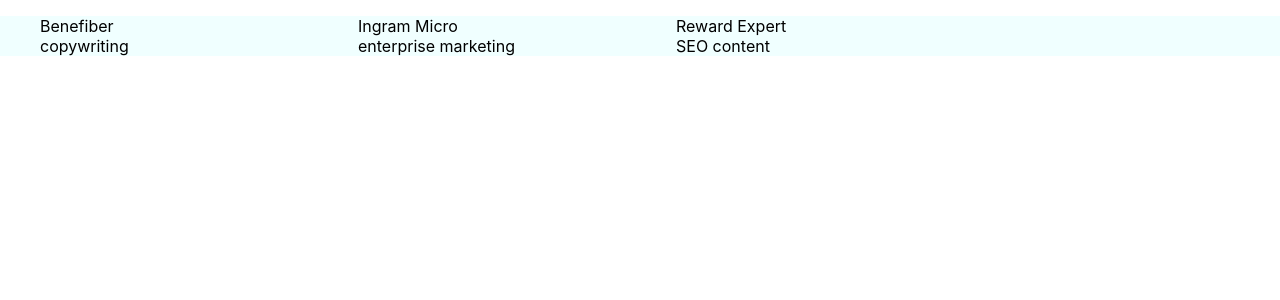
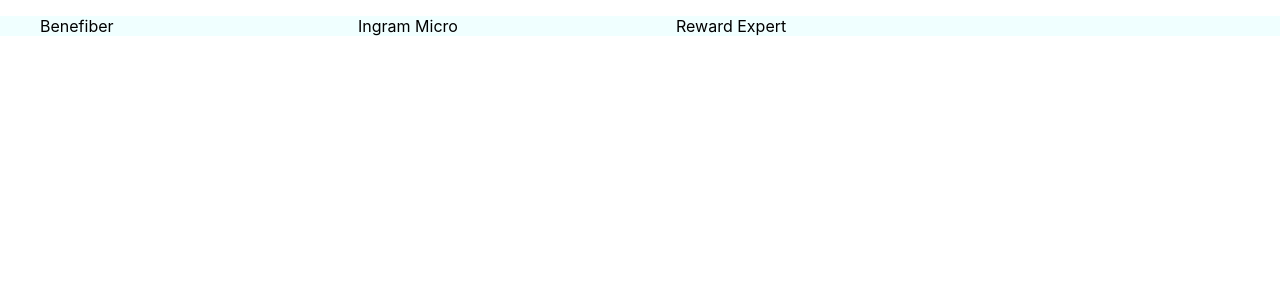
Before and after one commit to cml815/about-a, a React (Create React App) app: page / in a window 1280 px wide. Shown: the top 300 px of the page. Built offline with nearby package versions, Linux system fonts and the light colour scheme.

Commit message:
mapped first level data

```diff
--- a/src/components/Project.jsx
+++ b/src/components/Project.jsx
@@ -5,10 +5,13 @@
   <li key={project.id}>
     <div className="flex-c">
       <div key={project.company}>{project.company}</div>
-      <div key={project.category}>{project.category}</div>
     </div>
+
   </li>
 );
+
+ {/* <div key={project.category}>{project.category}</div>
+    </div> */}
 
 export function Project () {
   return (
```
